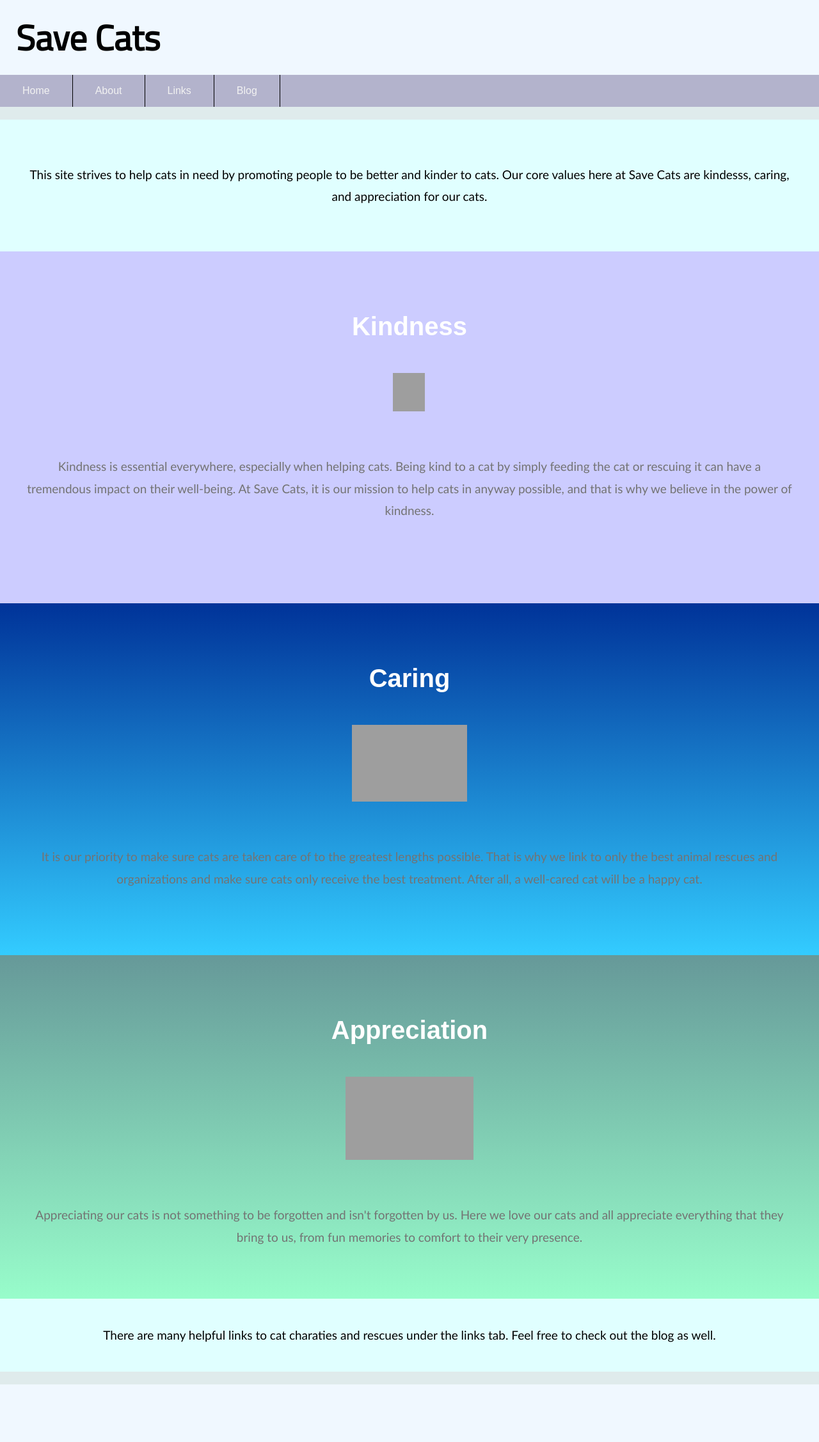
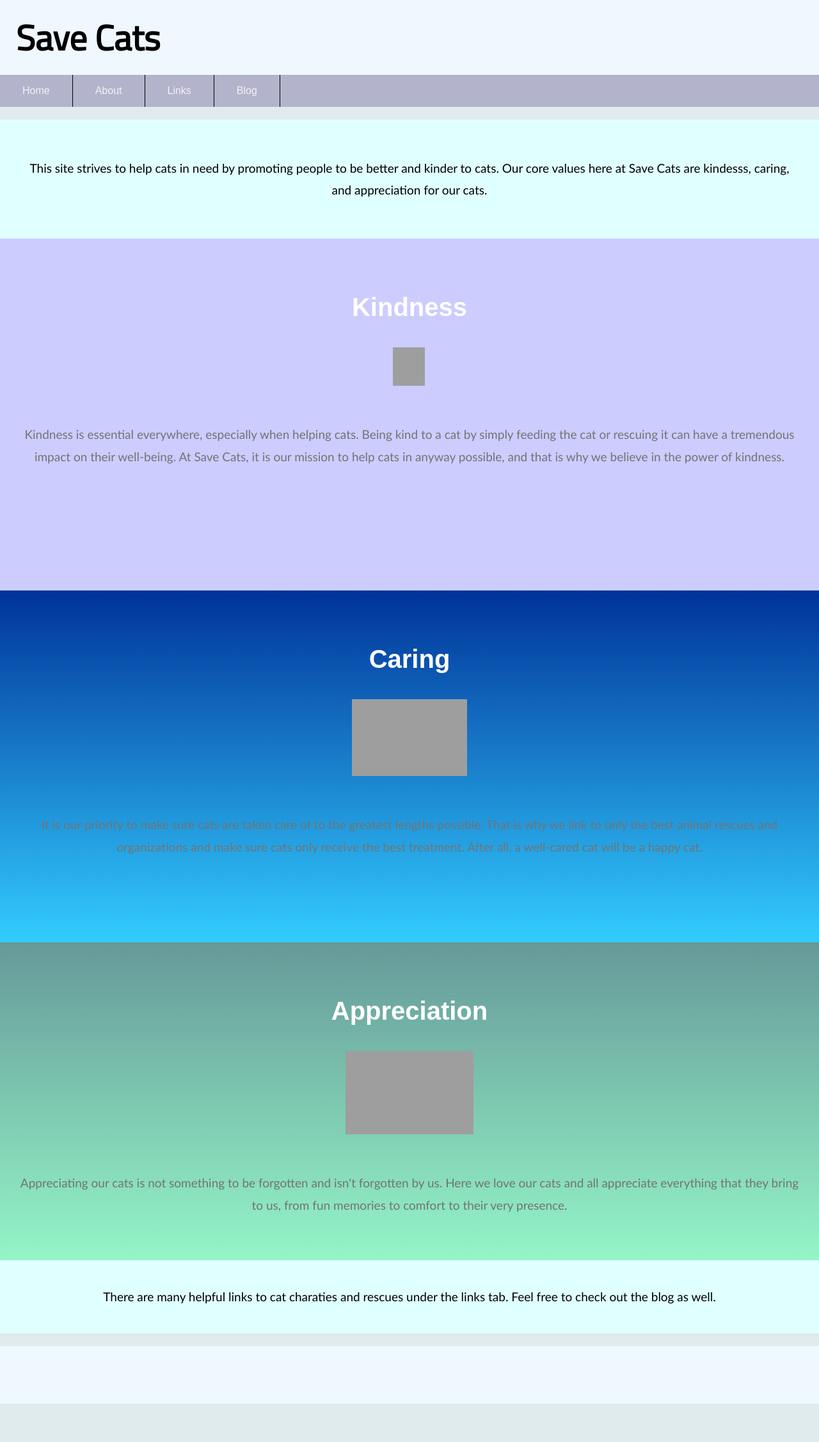
Before and after one commit to Jewel494/Jewel494.github.io, a Jekyll site: the page indexone.html, which Jekyll copies as it is, in a window 1280 px wide. Shown: the whole page at 64% size. Built offline with Jekyll 4.4.1, drawn with Linux system fonts in a browser that asks for light colours; some web fonts are replaced; after the commit the page ends 2194 px from its top, so only the background shows below that; grey boxes are pictures that could not be loaded.

Commit message:
Update indexone.html

```diff
--- a/indexone.html
+++ b/indexone.html
@@ -115,8 +115,6 @@ li {
    }
     p {
 
-       padding: 10px;
-
     }
 
   .btwnimage {
@@ -178,7 +176,7 @@ color: #737373;
 font-family: Optima, Segoe, "Segoe UI", Candara, Calibri, Arial, sans-serif;
 font-weight: lighter;
 line-height: 1.8;
-
+word-wrap: break-word
 }
 
 .atext:hover {
@@ -208,7 +206,7 @@ color: #737373;
 font-family: Optima, Segoe, "Segoe UI", Candara, Calibri, Arial, sans-serif;
 font-weight: lighter;
 line-height: 1.8;
-
+word-wrap: break-word
 }
 
 .atexttwo:hover {
@@ -238,6 +236,7 @@ color: #737373;
 font-family: Optima, Segoe, "Segoe UI", Candara, Calibri, Arial, sans-serif;
 font-weight: lighter;
 line-height: 1.8;
+word-wrap: break-word
 }
 
 .atextthree:hover {
```
